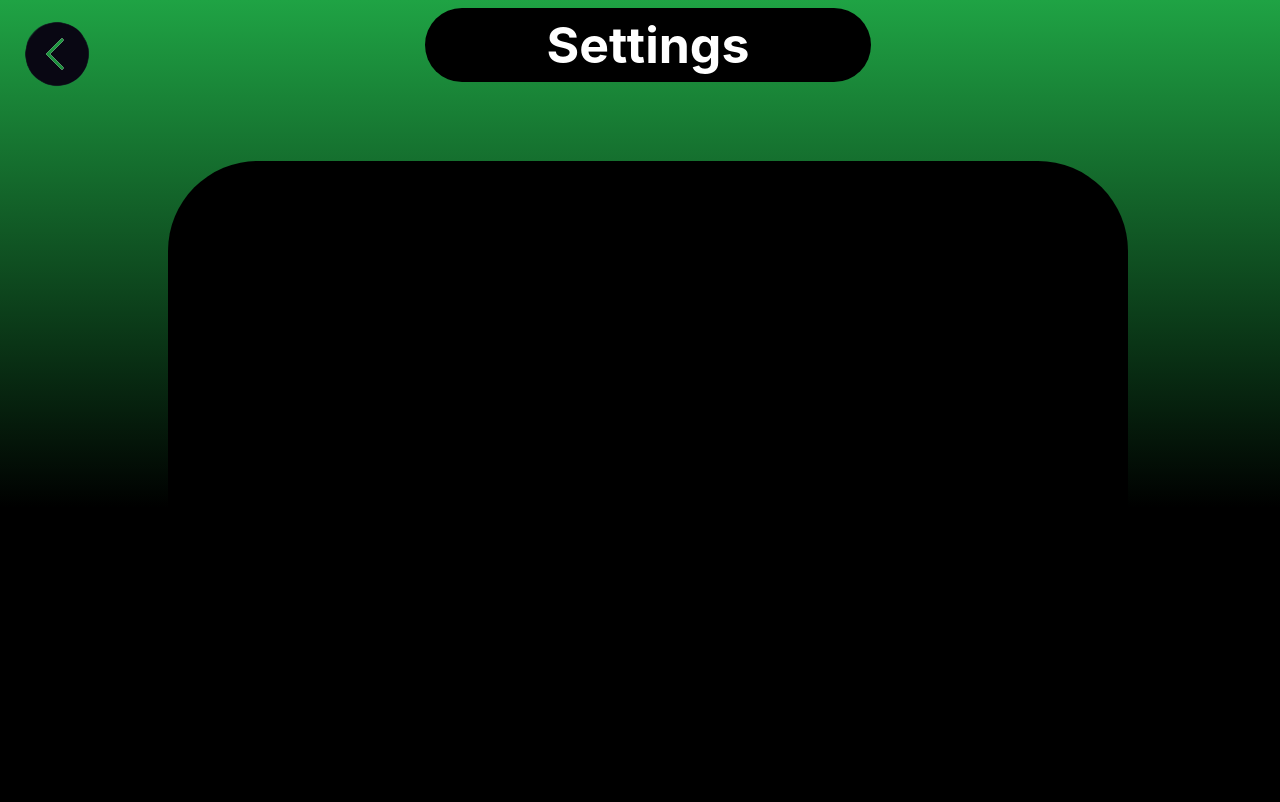
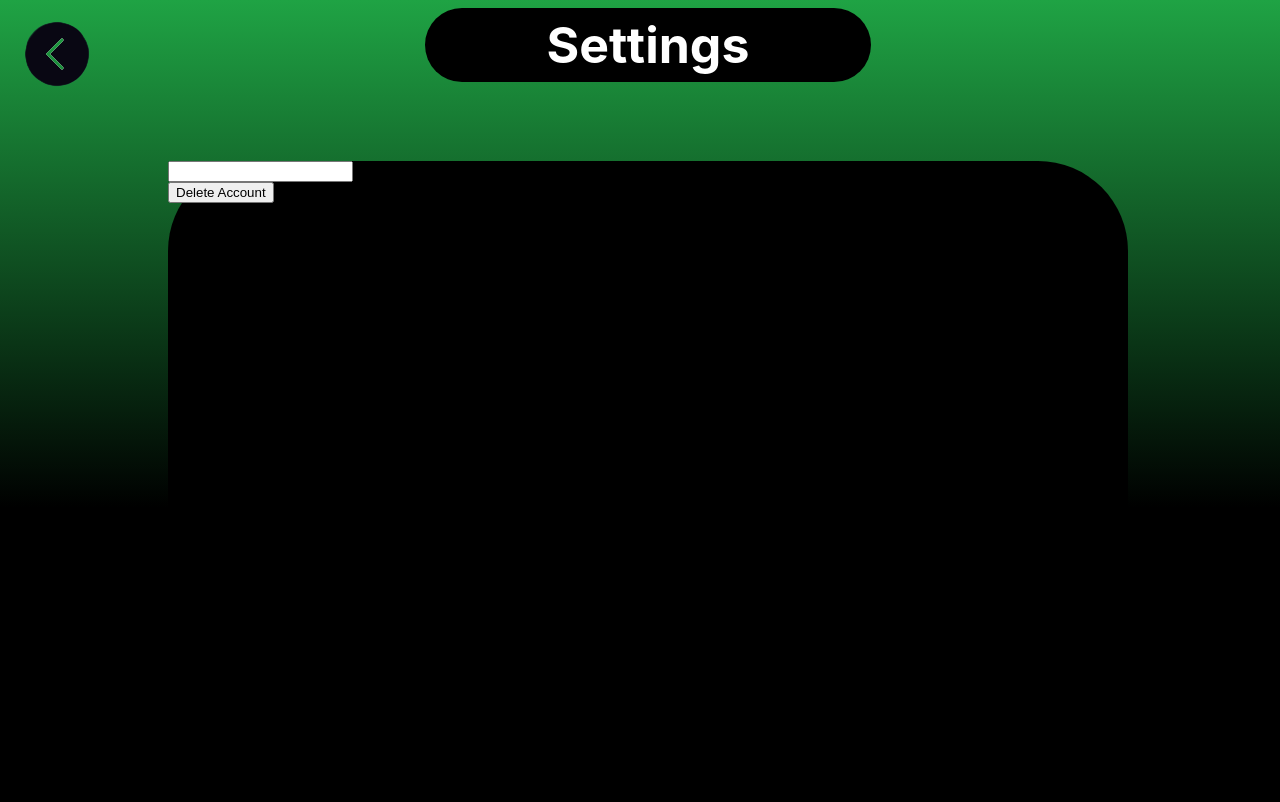
Before and after one commit to NicEkstrand/Soundify, a Flask app: page /settings in a window 1280 px wide. Shown: the top 802 px of the page. Run offline with Flask 3, Linux system fonts and the light colour scheme.

Commit message:
Final Code

```diff
--- a/templates/settings.html
+++ b/templates/settings.html
@@ -15,6 +15,11 @@
         </div>
         <div class="settings-boxes">
             <div class="box">
+                <form action="/delete_account" method="POST">
+                    <div class="input-field">
+                        <input type ="text" id = "target" name="target">
+                    </div>
+                    <button type = "submit">Delete Account</button>
 
             </div>
         </div>
```
Also changed, not shown: soundify.db.
